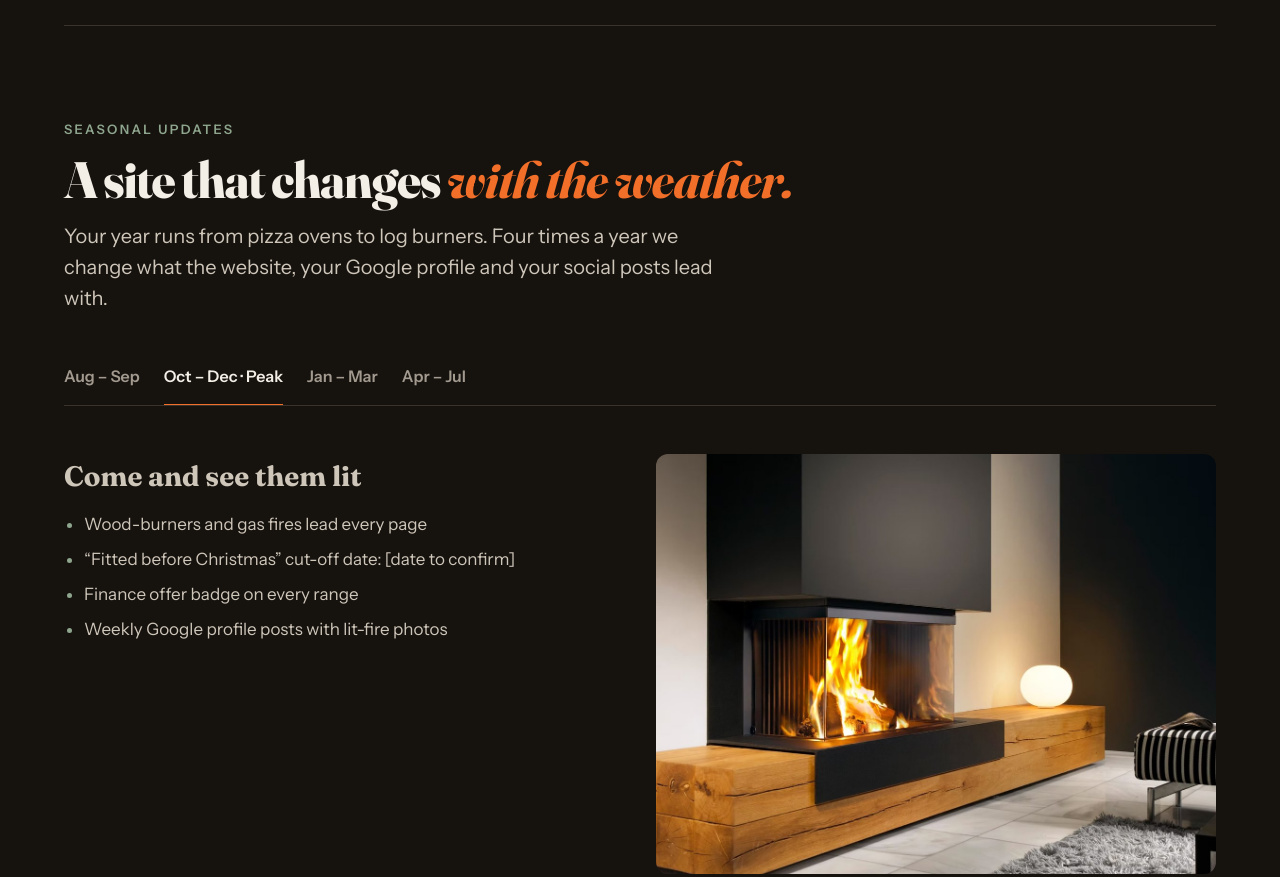
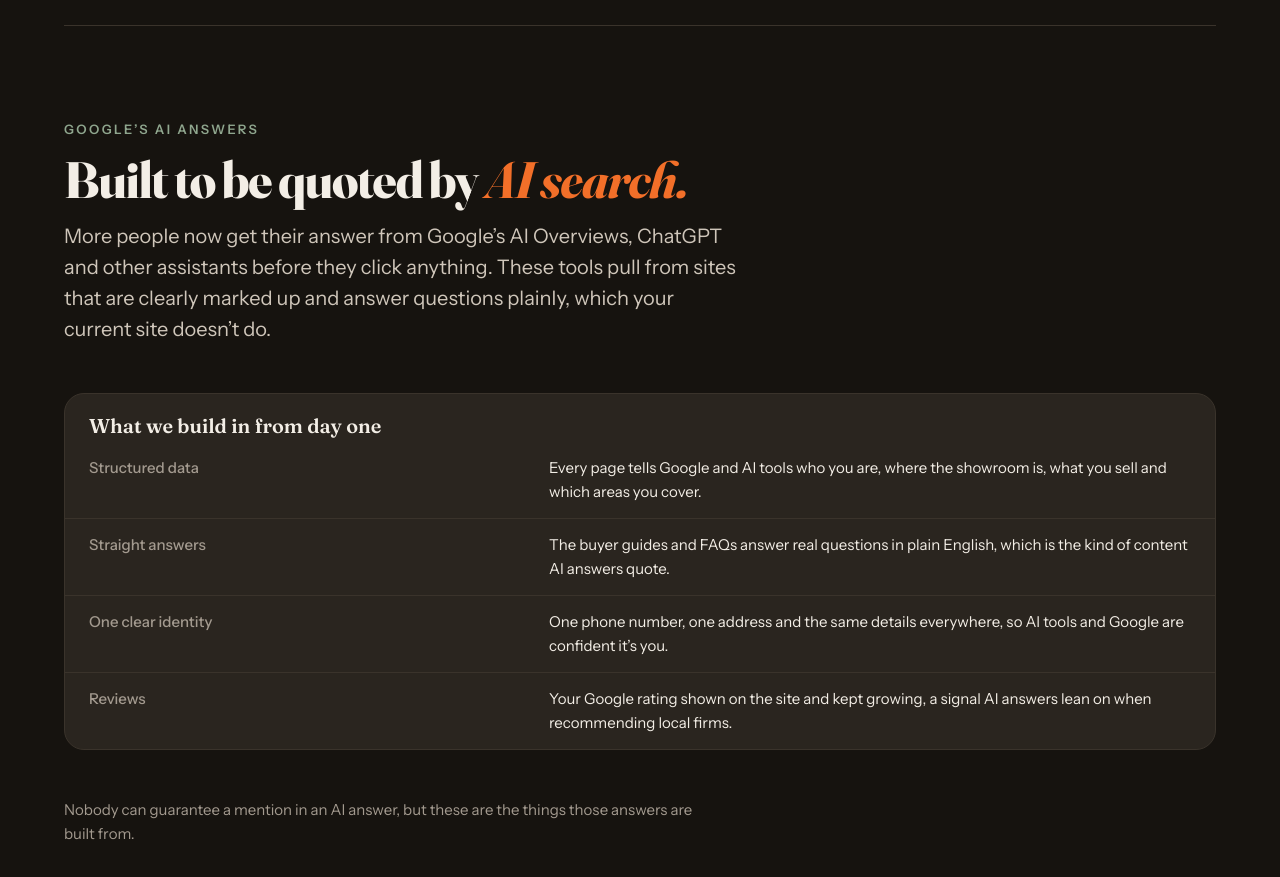
Before and after one commit to rkelsey1976/fired-up-proposal, a plain HTML site: page index.html in a window 1280 px wide. Shown: the part 5700-6577 px from the top of the page. Drawn offline with nearby package versions, Linux system fonts and the light colour scheme.

Commit message:
Add section on being found in Google's AI answers
Co-Authored-By: Claude Opus 5.5 <noreply@anthropic.com>
Claude-Session: https://claude.ai/code/session_01TD9zv4xUXBdf7UQ5P8Gvtg

```diff
--- a/index.html
+++ b/index.html
@@ -205,6 +205,18 @@ footer.small { padding-block: var(--space-6) var(--space-7); border-top: 1px sol
       ] })
     ]),
 
+    band('ai', [
+      h(F.SectionHeader, { key: 'h', eyebrow: 'Google’s AI answers', title: 'Built to be quoted by', accent: 'AI search.',
+        lead: 'More people now get their answer from Google’s AI Overviews, ChatGPT and other assistants before they click anything. These tools pull from sites that are clearly marked up and answer questions plainly, which your current site doesn’t do.' }),
+      h(F.SpecTable, { key: 't', caption: 'What we build in from day one', rows: [
+        { label: 'Structured data', value: 'Every page tells Google and AI tools who you are, where the showroom is, what you sell and which areas you cover.' },
+        { label: 'Straight answers', value: 'The buyer guides and FAQs answer real questions in plain English, which is the kind of content AI answers quote.' },
+        { label: 'One clear identity', value: 'One phone number, one address and the same details everywhere, so AI tools and Google are confident it’s you.' },
+        { label: 'Reviews', value: 'Your Google rating shown on the site and kept growing, a signal AI answers lean on when recommending local firms.' }
+      ] }),
+      h('p', { key: 'n', className: 'note' }, 'Nobody can guarantee a mention in an AI answer, but these are the things those answers are built from.')
+    ]),
+
     band('seasons', [
       h(F.SectionHeader, { key: 'h', eyebrow: 'Seasonal updates', title: 'A site that changes', accent: 'with the weather.',
         lead: 'Your year runs from pizza ovens to log burners. Four times a year we change what the website, your Google profile and your social posts lead with.' }),
```
